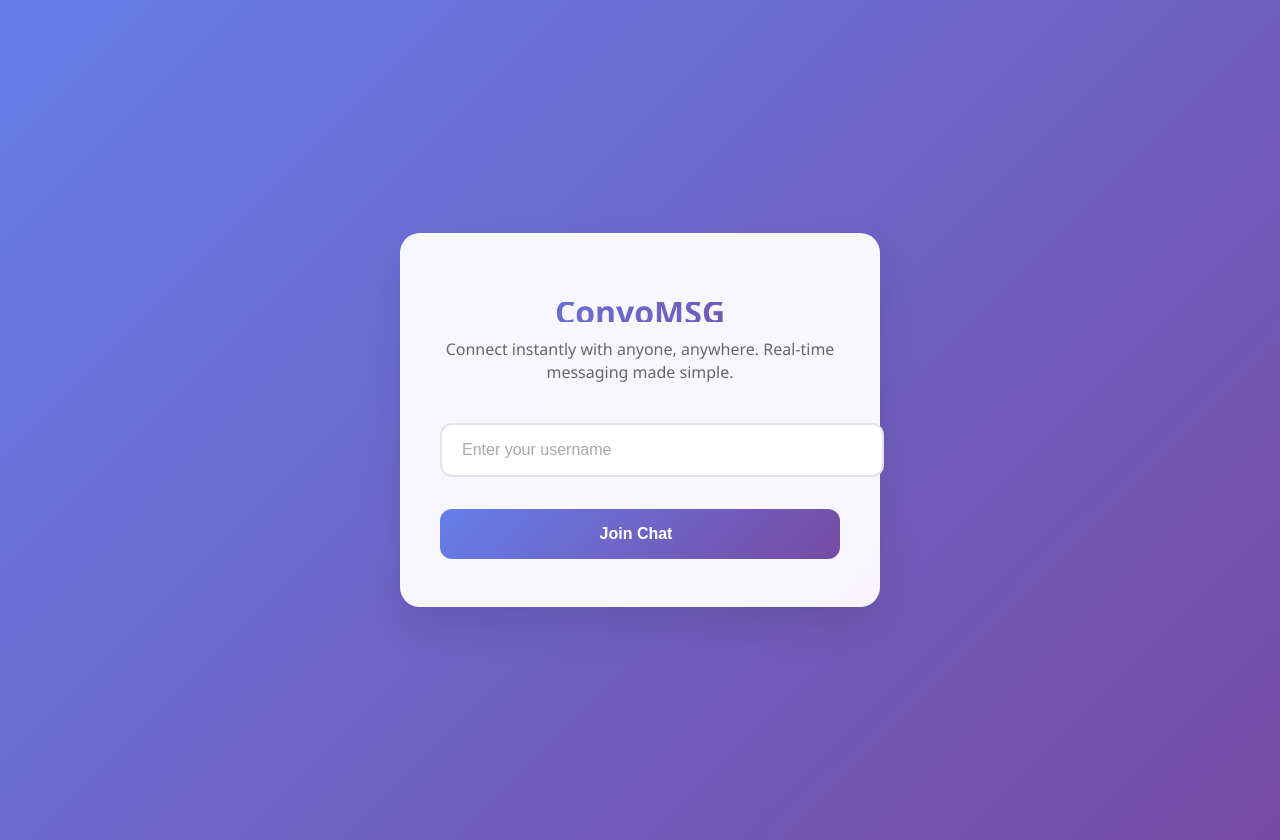
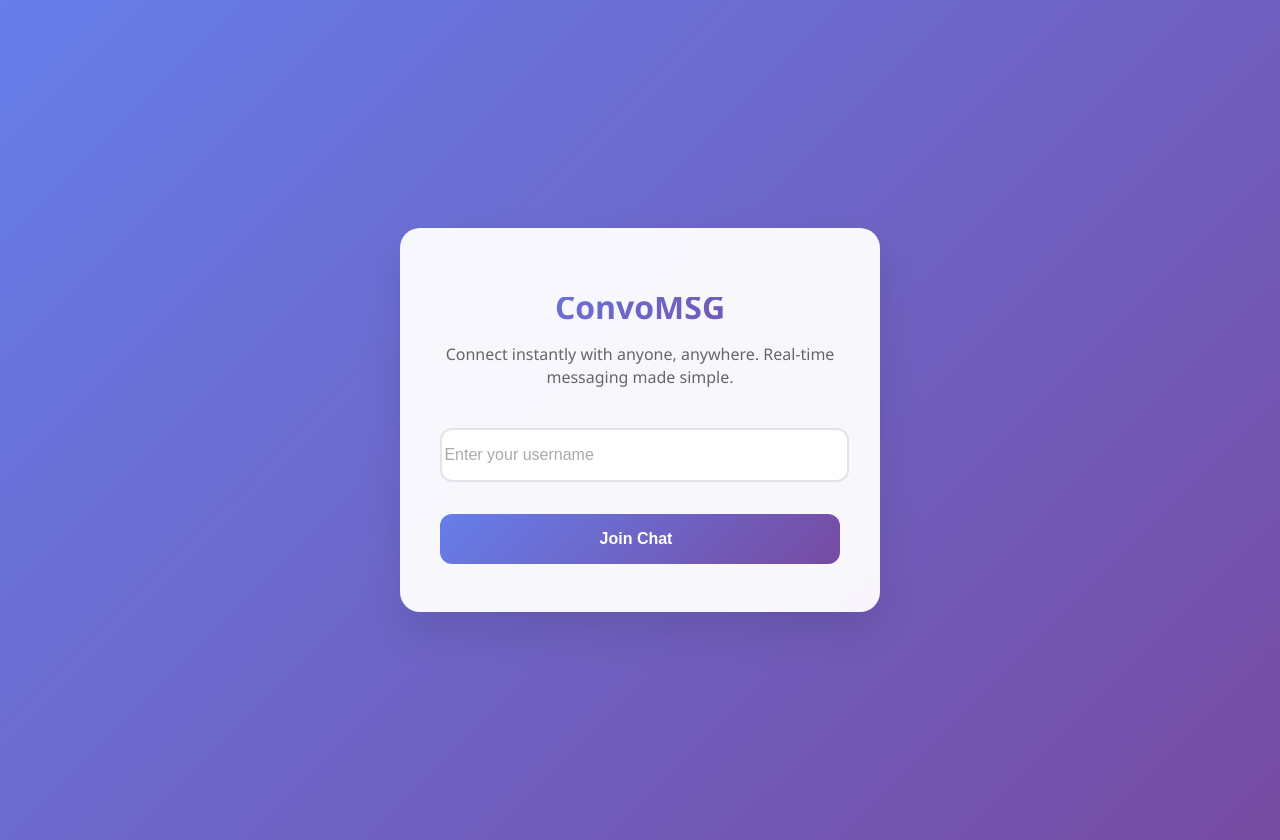
Before and after one commit to afsarzan/ConvoMsg, an Angular app in the folder FrontEnd-A/: page / in a window 1280 px wide. Built offline with nearby package versions, Linux system fonts and the light colour scheme.

Commit message:
chore: added socket client and fixed minor styling issues

```diff
--- a/FrontEnd-A/package.json
+++ b/FrontEnd-A/package.json
@@ -31,6 +31,7 @@
     "@angular/platform-browser": "^20.3.0",
     "@angular/router": "^20.3.0",
     "rxjs": "~7.8.0",
+    "socket.io-client": "^4.8.1",
     "tslib": "^2.3.0"
   },
   "devDependencies": {
--- a/FrontEnd-A/src/app/app.html
+++ b/FrontEnd-A/src/app/app.html
@@ -3,4 +3,4 @@
   [userName]="userName()"
   (setUserNameHandler)="setUserName($event)">
 </app-landing-box>
-<app-chat-box *ngIf="userNameLength()"></app-chat-box>
+<app-chat-box *ngIf="userNameLength()" [userName]="userName()"></app-chat-box>
--- a/FrontEnd-A/src/app/chat-box/chat-box.html
+++ b/FrontEnd-A/src/app/chat-box/chat-box.html
@@ -4,7 +4,7 @@
         <div mat-card-avatar class="chat-avatar">
           <mat-icon>support_agent</mat-icon>
         </div>
-        <mat-card-title>Chat Support</mat-card-title>
+        <mat-card-title>{{userName() | uppercase}}</mat-card-title>
         <mat-card-subtitle>Online</mat-card-subtitle>
       </mat-card-header>
 
--- a/FrontEnd-A/src/app/chat-box/chat-box.ts
+++ b/FrontEnd-A/src/app/chat-box/chat-box.ts
@@ -1,5 +1,5 @@
 
-import { Component, ElementRef, signal, ViewChild } from '@angular/core';
+import { Component, ElementRef, input, signal, ViewChild } from '@angular/core';
 import { FormControl, FormsModule } from '@angular/forms';
 import { MatCardModule } from '@angular/material/card';
 import { MatIconModule } from '@angular/material/icon';
@@ -37,7 +37,7 @@ export class ChatBox {
 
   messageControl = new FormControl('');
   isTyping = false;
-
+  userName = input('username');
   messages: Message[] = [
     {
       id: 1,
--- a/FrontEnd-A/src/app/landing-box/landing-box.scss
+++ b/FrontEnd-A/src/app/landing-box/landing-box.scss
@@ -53,6 +53,8 @@
             -webkit-background-clip: text;
             -webkit-text-fill-color: transparent;
             background-clip: text;
+            padding-bottom: 10px;
+
         }
 
         .app-subtitle {
@@ -69,7 +71,7 @@
 
         .username-input {
             width: 100%;
-            padding: 1rem 1.25rem;
+            padding: 1rem 0.15rem;
             font-size: 1rem;
             border: 2px solid #e1e5e9;
             border-radius: 12px;
```
Also changed, not shown: 1 other file (tests, documents, lock files or other folders).
